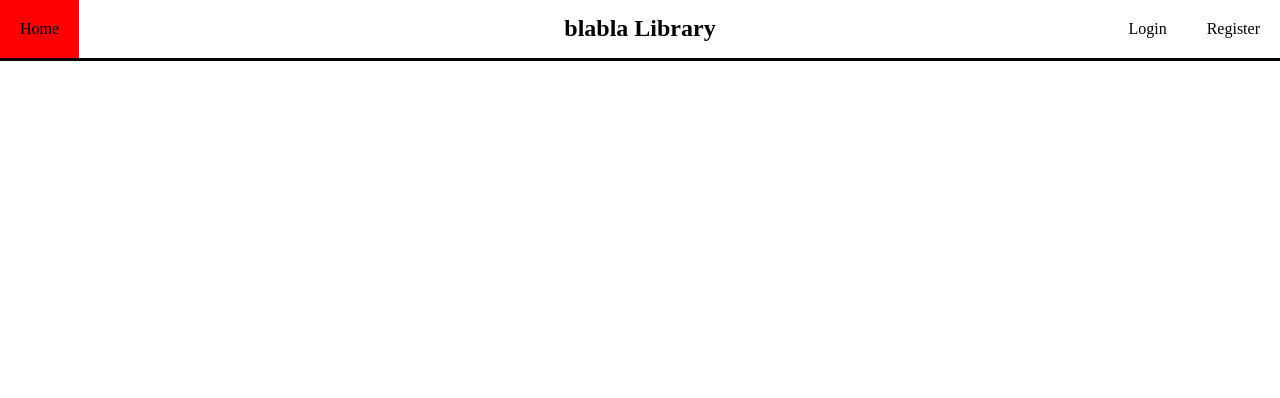
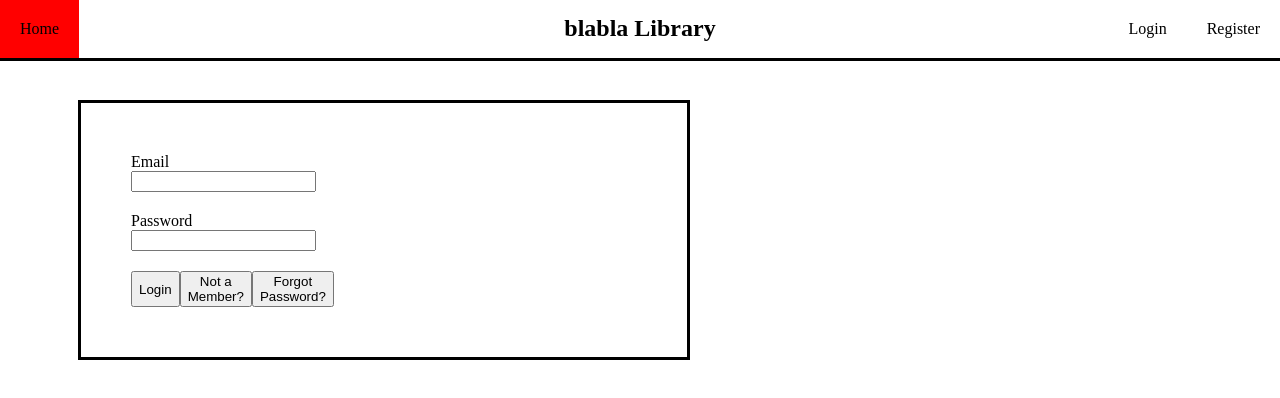
Before and after one commit to Downeyn21/Book-Buddy, a React (Vite) app: page /Login in a window 1280 px wide. Shown: the top 398 px of the page. Built offline with nearby package versions, Linux system fonts and the light colour scheme.

Commit message:
created login and Register Bones

```diff
--- a/src/App.css
+++ b/src/App.css
@@ -107,8 +107,30 @@ body {
 
 .loginSelector:hover {
     background-color: red;
+    cursor: pointer;
 }
 
 .loginSelector {
     padding: 20px;
 }
+/* =====================Form=============================== */
+
+.formContainer {
+    border: solid;
+    padding: 50px;
+    margin: 70px;
+    width: 40%;
+}
+
+.formLogin {
+    display: flex;
+    flex-direction: column;
+    gap: 20px;
+    width: min-content;
+    align-items: end;
+}
+
+.loginBtn {
+    width: 100%;
+    display: flex;
+    justify-content: space-between;
--- a/src/App.jsx
+++ b/src/App.jsx
@@ -2,6 +2,8 @@ import './App.css'
 import { Link, Route, Routes } from 'react-router-dom'
 import Home from './components/Home'
 import NavBar from './components/NavBar'
+import Login from './components/Login'
+import Register from './components/Register'
 
 function App() {
 
@@ -11,7 +13,8 @@ function App() {
       <NavBar />
       <Routes>
         <Route path='/' element={<Home />}/>
-        <Route />
+        <Route path='/Login' element={<Login />}/>
+        <Route path='/Register' element={<Register />} />
       </Routes>
     </>
   )
--- a/src/components/Login.jsx
+++ b/src/components/Login.jsx
@@ -0,0 +1,29 @@
+function Login() {
+
+    function handleSubmit(params) {
+
+    }
+
+
+    return (
+        <div className="formContainer">
+            <form onSubmit={handleSubmit} className="formLogin">
+                <div>
+                    <label>Email </label>
+                    <input type="email" />
+                </div>
+                <div>
+                    <label>Password </label>
+                    <input type="password" />
+                </div>
+                <div className="loginBtn" >
+                    <button type="submit"> Login</button>
+                    <button>Not a Member?</button>
+                    <button>Forgot Password?</button>
+                </div>
+            </form>
+        </div>
+     );
+}
+
+export default Login;
--- a/src/components/NavBar.jsx
+++ b/src/components/NavBar.jsx
@@ -1,13 +1,20 @@
 import { useNavigate } from "react-router-dom";
 
 function NavBar() {
+    const navigate = useNavigate()
 
 function clickHome() {
-    useNavigate("/")
+    navigate("/")
 }
 
-
-
+function clickLogin() {
+    navigate("/Login")
+    console.log("hello Login")
+}
+function clickRegister() {
+    navigate("/Register")
+    console.log("Hello Register")
+}
 
     return (
         <div>
@@ -17,8 +24,8 @@ function clickHome() {
             <div className="navBarContainer">
                 <div className="navSelector" onClick={clickHome}>Home</div>
                 <div className="loginContainer">
-                    <div className="loginSelector" >Login</div>
-                    <div className="loginSelector" >Register</div>
+                    <div className="loginSelector" onClick={clickLogin} >Login</div>
+                    <div className="loginSelector" onClick={clickRegister}>Register</div>
                 </div>
             </div>
         </div>
--- a/src/components/Register.jsx
+++ b/src/components/Register.jsx
@@ -0,0 +1,32 @@
+function Register() {
+
+    function handleSubmit() {
+
+    }
+
+
+    return (
+        <div className="formContainer">
+            <form onSubmit={handleSubmit} className="formLogin">
+                <div>
+                    <label>Email </label>
+                    <input type="email" />
+                </div>
+                <div>
+                    <label>Password </label>
+                    <input type="password" />
+                </div>
+                <div>
+                    <label>Confirm Password</label>
+                    <input type="password" />
+                </div>
+                <div className="loginBtn" >
+                    <button type="submit">Create Account</button>
+                    <button>Already a Member?</button>
+                </div>
+            </form>
+        </div>
+     );
+}
+
+export default Register;
```
Also changed, not shown: src/api/index.js (line endings or trailing spaces).
